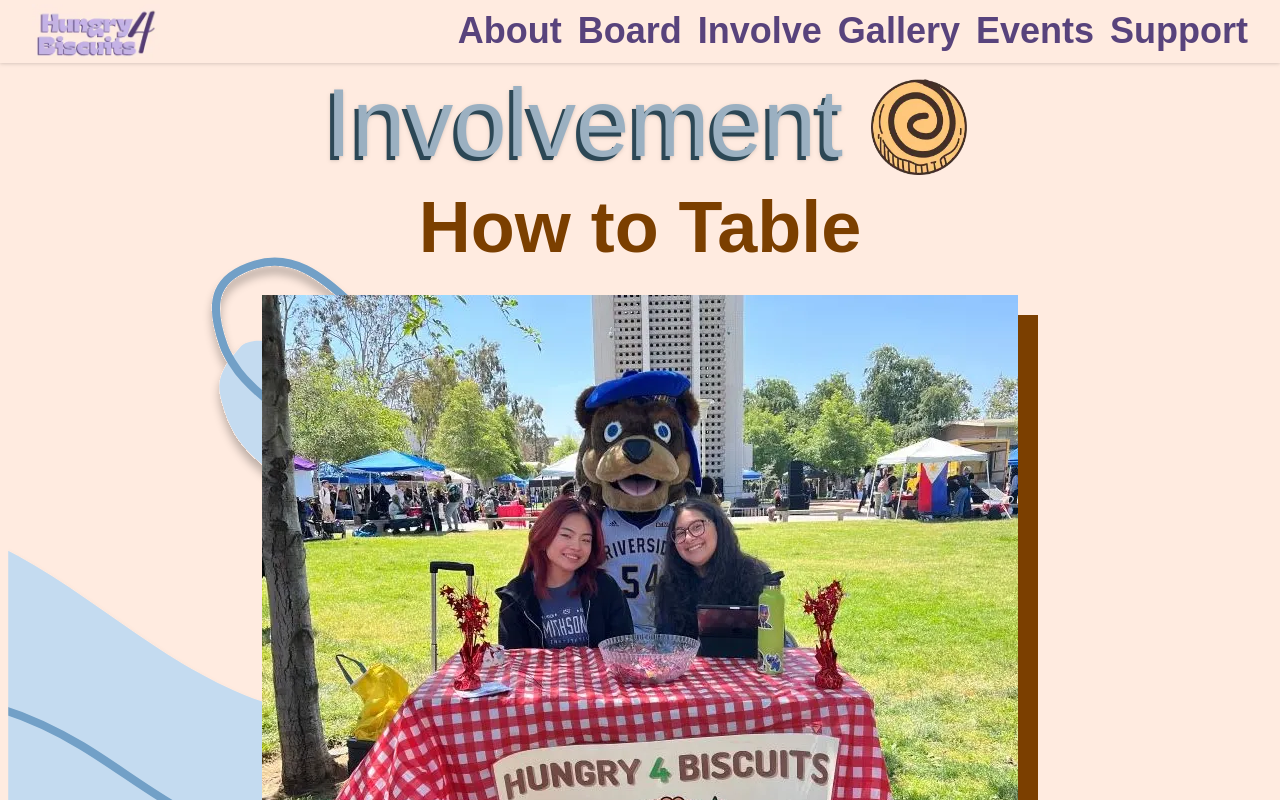
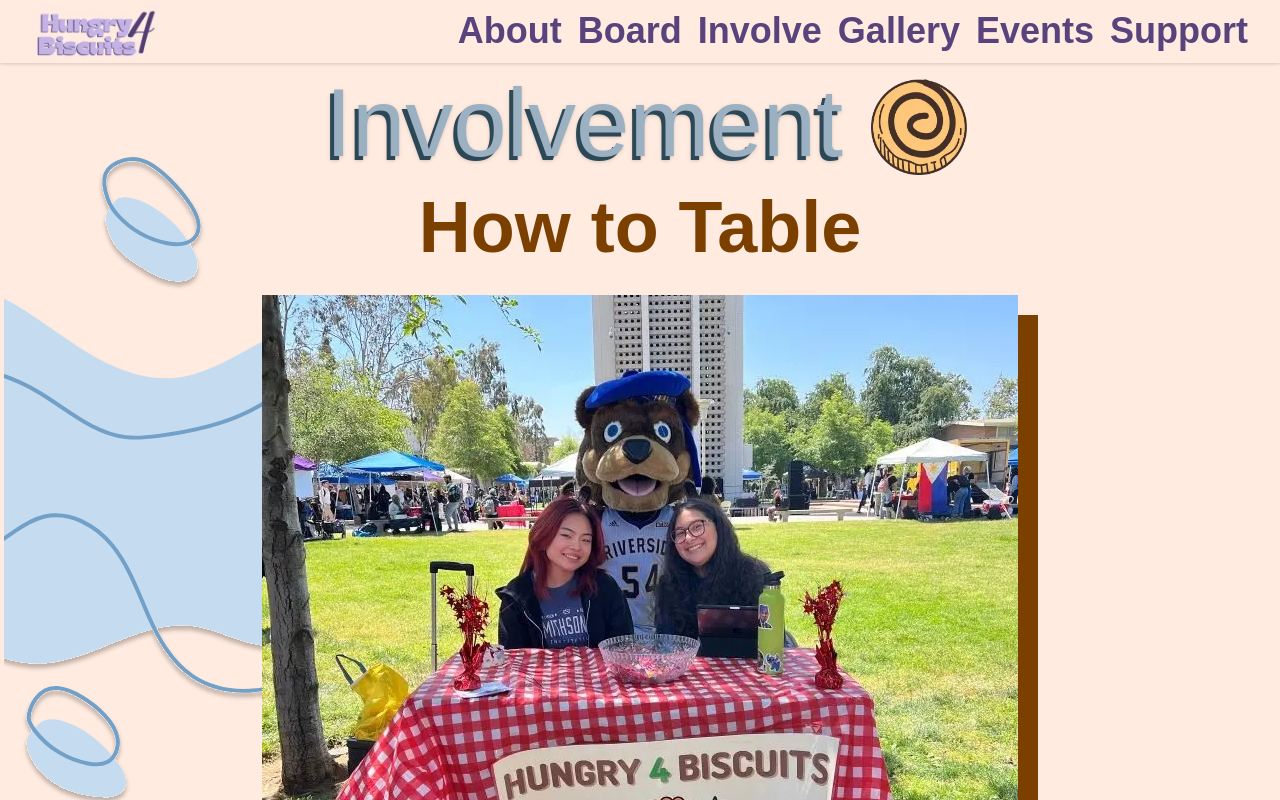
Before and after one commit to acm-ucr/h4b-website, a Next.js app: page /involve in a window 1280 px wide. Shown: the top 800 px of the page. Built offline with nearby package versions, Linux system fonts and the light colour scheme; a web font is replaced by a local one.

Commit message:
Removing background on FAQ to make blobs transparent

```diff
--- a/src/app/involve/page.js
+++ b/src/app/involve/page.js
@@ -5,7 +5,7 @@ import Title from "@/components/Title";
 
 const Page = () => {
   return (
-    <div className="flex flex-col items-center bg-biscuits-peach bg-blobs1 md:bg-cover bg-contain bg-repeat-y">
+    <div className="flex flex-col items-center bg-biscuits-peach bg-blobs1 bg-contain bg-repeat-y">
       <Title text="Involvement" food="swirl" color="biscuits-grey-100" />
       <Tabling />
       <FAQs />
```
